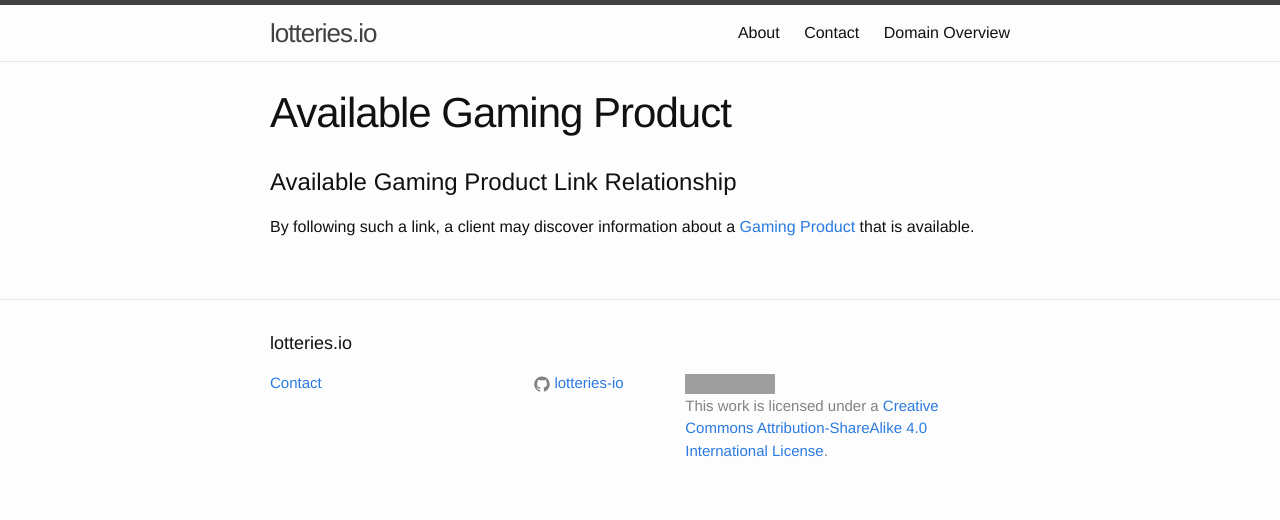
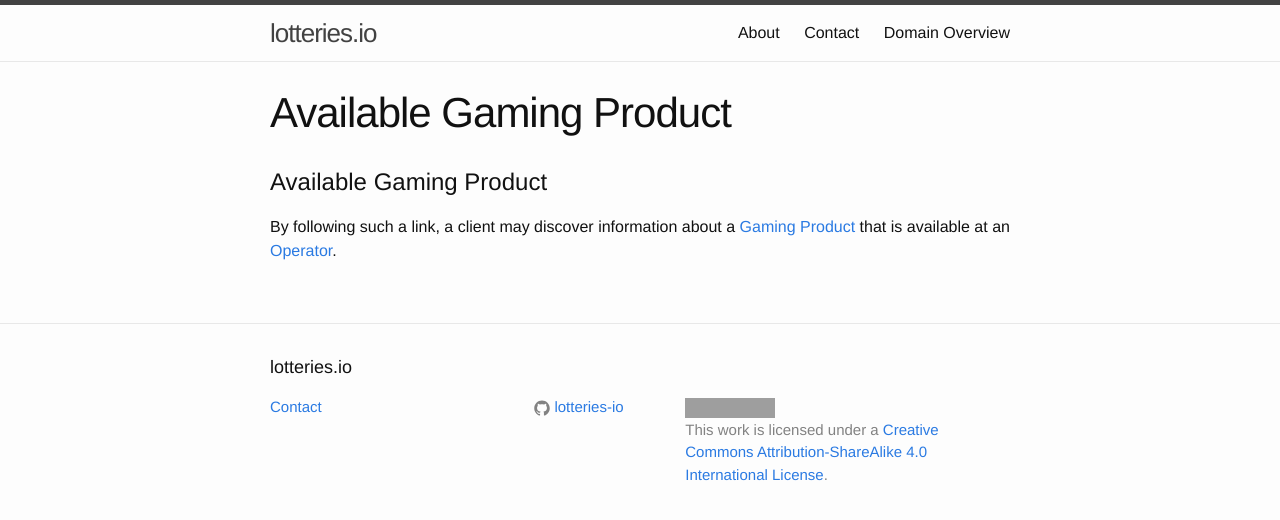
Before and after one commit to lotteries-io/lotteries-io.github.io, a Jekyll site: the page built from _link-relationships/available-gaming-product.md, in a window 1280 px wide. Shown: the top 520 px of the page. Built offline with Jekyll 4.4.1, drawn with Linux system fonts in a browser that asks for light colours; grey boxes are pictures that could not be loaded.

Commit message:
Update available-gaming-product.md

```diff
--- a/_link-relationships/available-gaming-product.md
+++ b/_link-relationships/available-gaming-product.md
@@ -2,5 +2,6 @@
 layout: page
 title: Available Gaming Product
 ---
-# Available Gaming Product Link Relationship
-By following such a link, a client may discover information about a [Gaming Product](../concepts/gaming-product) that is available.
+# Available Gaming Product
+
+By following such a link, a client may discover information about a [Gaming Product](../concepts/gaming-product) that is available at an [Operator](../concepts/operator).
```
